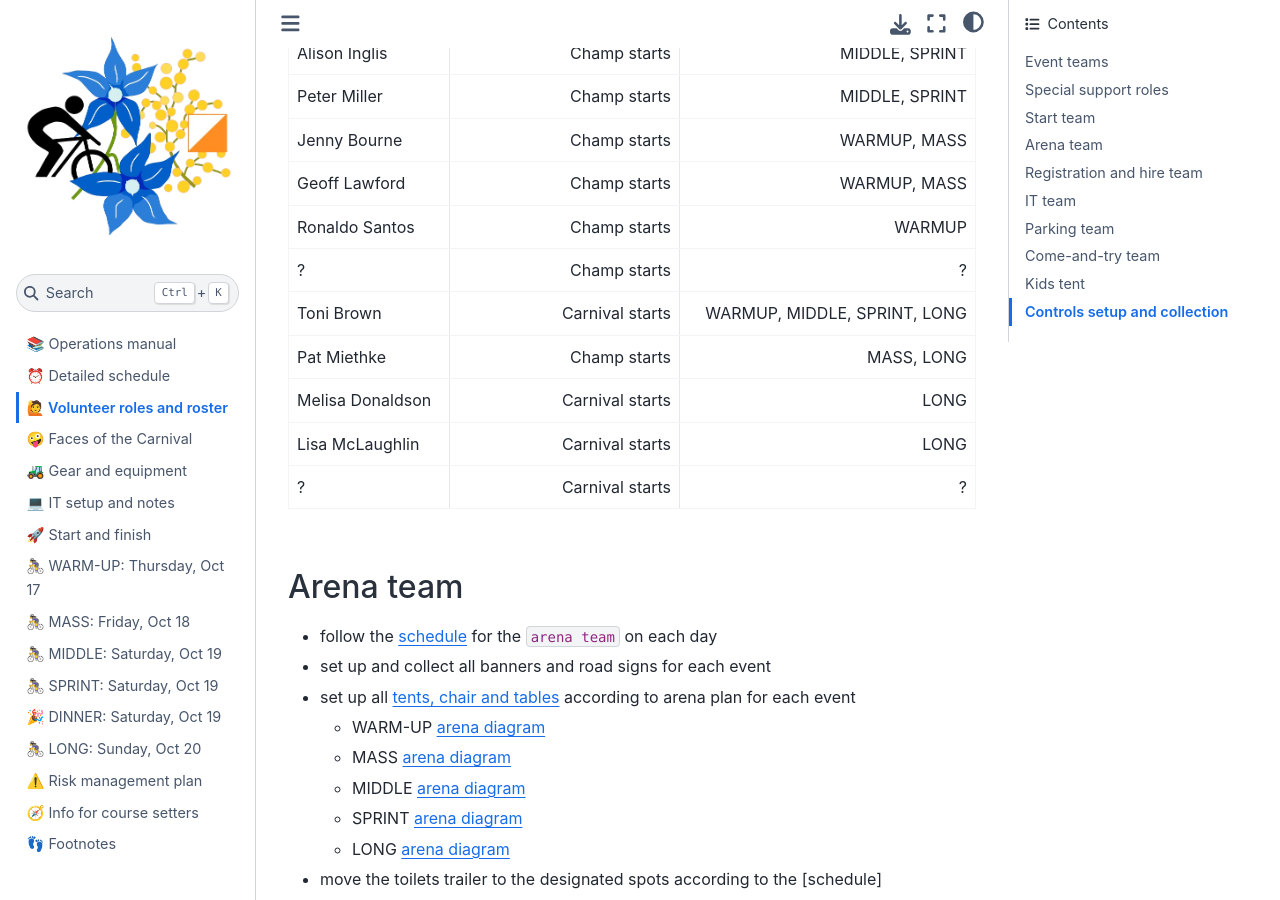
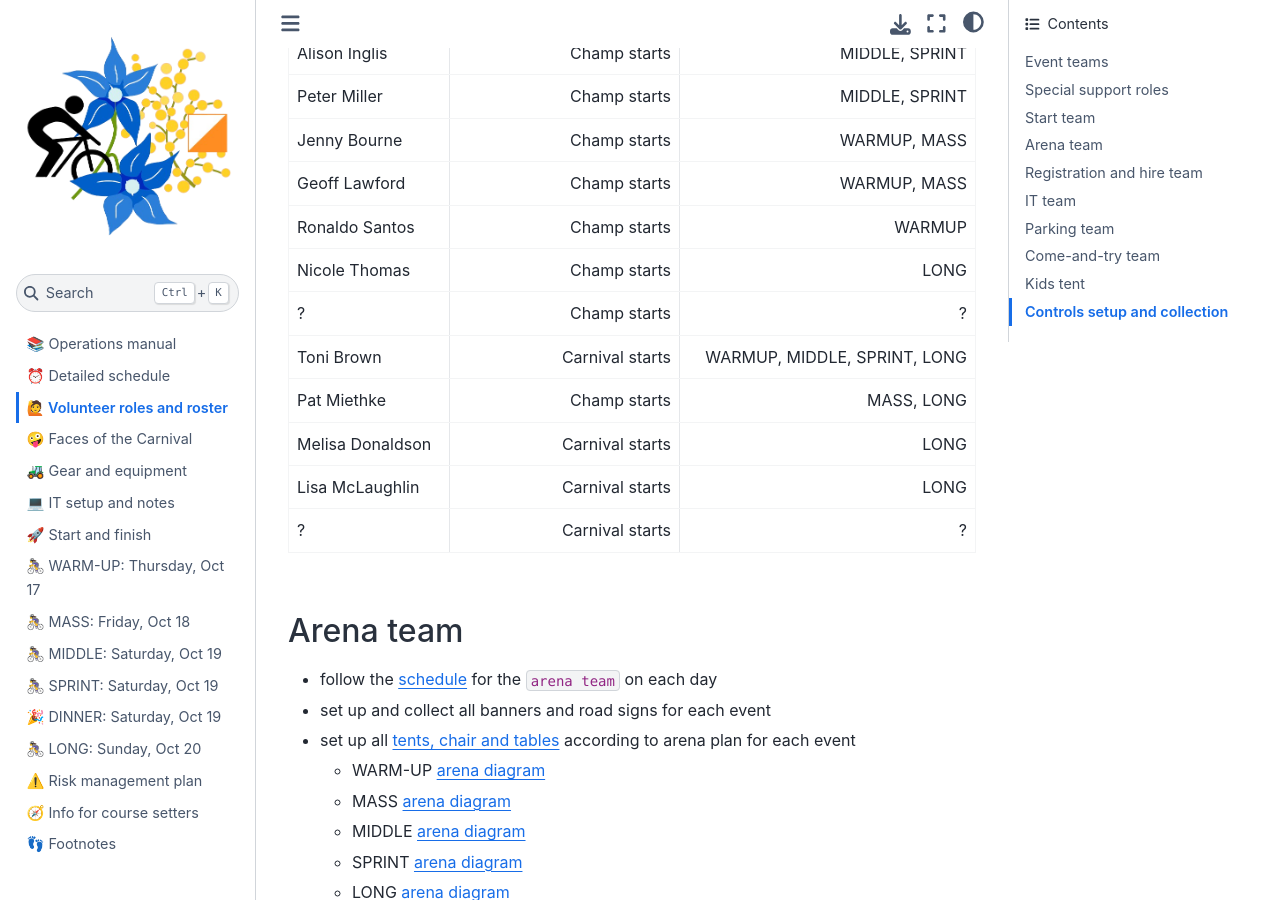
Before and after one commit to fediskhakov/mtbo2024champ, a Jupyter Book: the page built from 02.people.md, in a window 1280 px wide and 900 px high, scrolled down 2824 px. Built offline with Jupyter Book 1.0.4 settings and Sphinx 7.4.7 and the Sphinx Book theme 1.1.4, drawn with Linux system fonts in a browser that asks for light colours; some of the changed text lies outside the part shown.

Commit message:
Volunteers update

```diff
--- a/02.people.md
+++ b/02.people.md
@@ -80,6 +80,7 @@
 | Jenny Bourne | Champ starts | WARMUP, MASS |
 | Geoff Lawford | Champ starts | WARMUP, MASS |
 | Ronaldo Santos | Champ starts | WARMUP |
+| Nicole Thomas | Champ starts | LONG |
 | ? | Champ starts | ? |
 | Toni Brown | Carnival starts | WARMUP, MIDDLE, SPRINT, LONG |
 | Pat Miethke | Champ starts | MASS, LONG |
@@ -208,8 +209,8 @@
 | David Poland | Parking marshal | MIDDLE, Oct 19, Saturday 7:00 - 9:30 |
 | Andrew Cumming Thom | Parking marshal | MIDDLE, Oct 19, Saturday 7:00 - 9:30 |
 | Frank Ingwersen | Traffic marshal | MIDDLE, Oct 19, Saturday 8:00 - 10:00 |
-| ? | Traffic marshal | MIDDLE, Oct 19, Saturday 8:00 - 12:00 |
-| ? | Traffic marshal | MIDDLE, Oct 19, Saturday 9:00 - 12:00 |
+| Nicole Thomas | Traffic marshal | MIDDLE, Oct 19, Saturday 8:00 - 12:00 |
+| Mary Ann Kulh | Traffic marshal | MIDDLE, Oct 19, Saturday 9:00 - 12:00 |
 | ? | Finish marshal | MIDDLE, Oct 19, Saturday 9:00 - 12:00 |
 | Bruce Bowen | Parking marshal | SPRINT, Oct 19, Saturday 12:30 - 14:00 |
 | Andrew Cumming Thom | Parking marshal | SPRINT, Oct 19, Saturday 12:30 - 14:00 |
```
